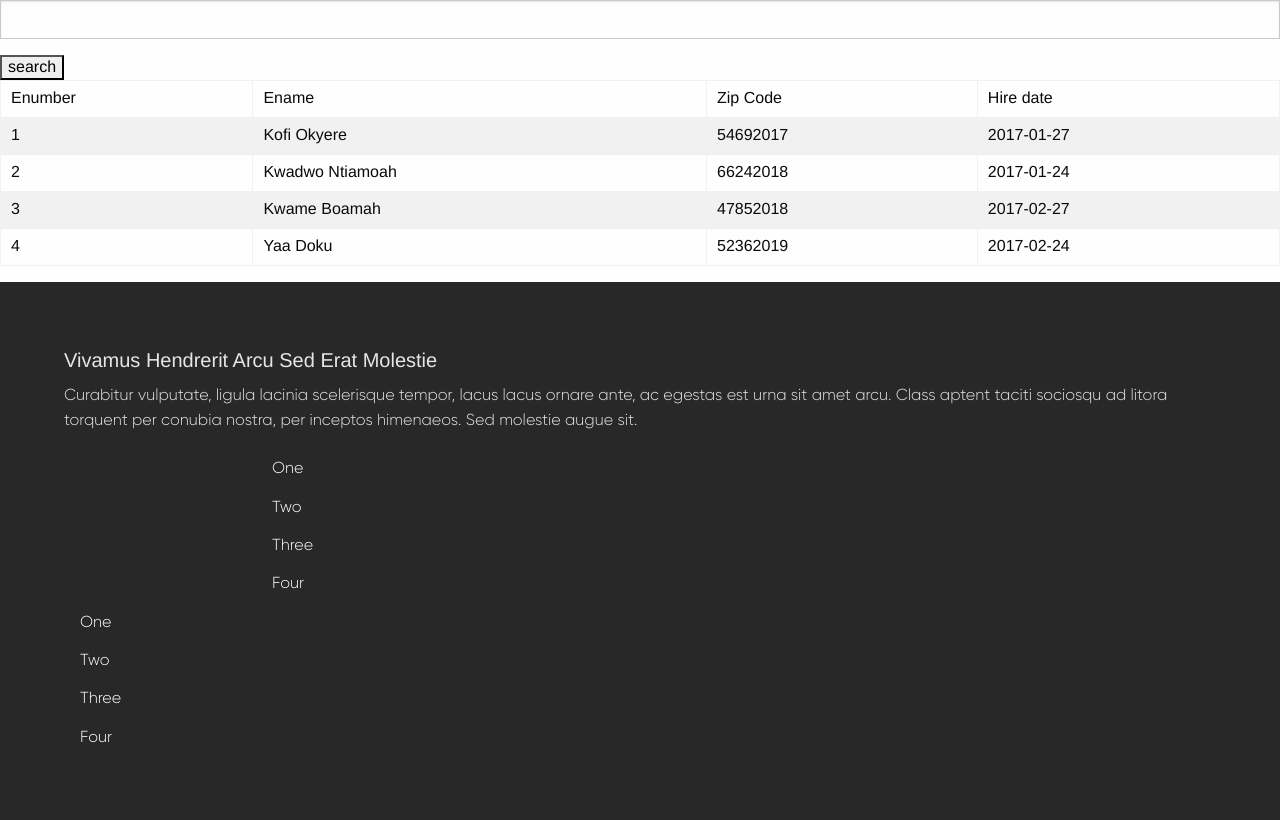
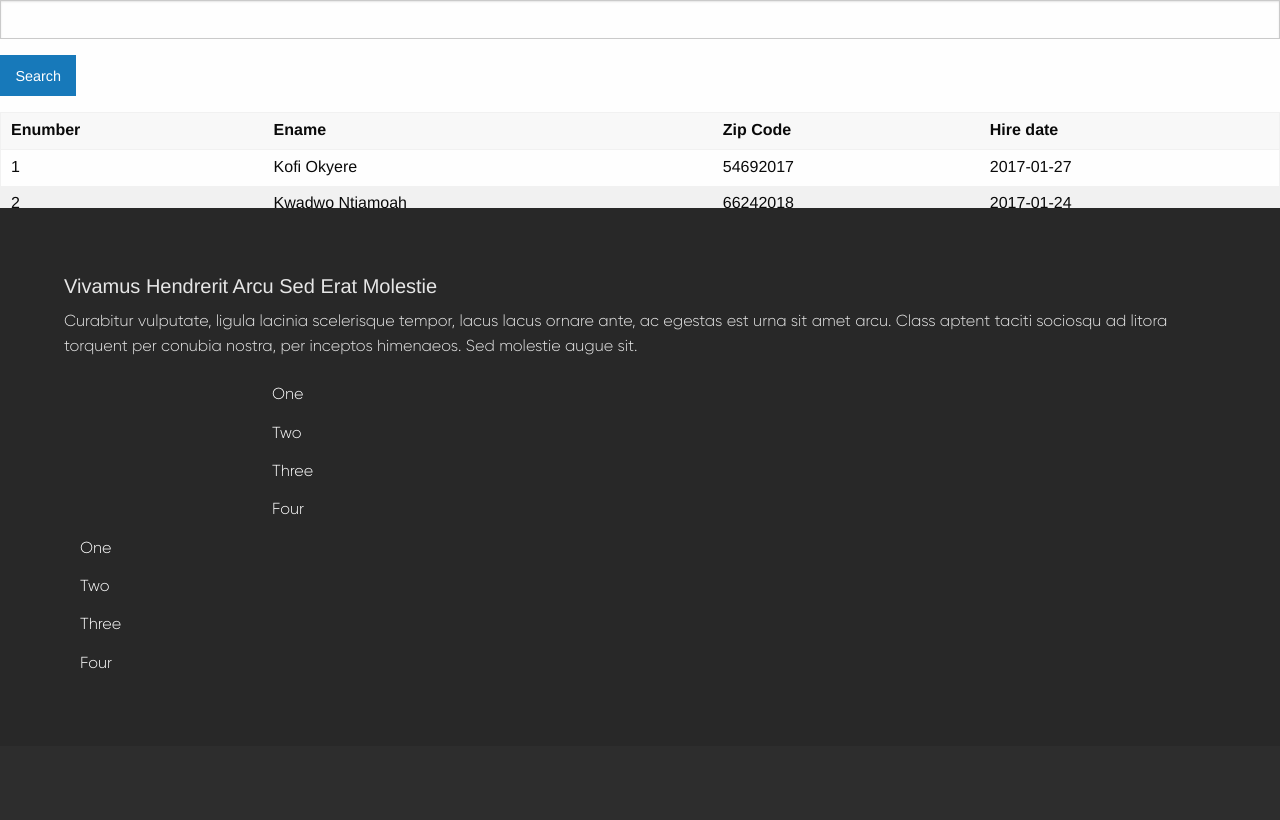
Before and after one commit to KBoohene/E-commerce_final, a PHP site: page /employees.php in a window 1280 px wide. Shown: the part 54-874 px from the top of the page. After the commit the page ends 723 px from the top, so only its background shows below. Run offline with PHP 8.4, Linux system fonts and the light colour scheme; data comes from the database, SQL or seed files in the repository; some libraries are stand-ins or nearby versions.

Commit message:
Added UI interface to employee page

```diff
--- a/Css/style.css
+++ b/Css/style.css
@@ -35,6 +35,10 @@
 	font-family:Gilroy;
 	color:#E6E6E6;
     padding:4em;
+    bottom:0;
+    position:fixed;
+    margin:0;
+    width:100%;
 }
 
 .footer a{
--- a/employees.php
+++ b/employees.php
@@ -7,7 +7,7 @@
   <head>
     <meta charset="utf-8" />
     <meta name="viewport" content="width=device-width, initial-scale=1.0" />
-    <title>Foundation | Welcome</title>
+    <title>Employees</title>
     <link rel="stylesheet" href="Css/foundation.min.css">
     <link rel="stylesheet" href="Css/style.css">
 
@@ -34,8 +34,21 @@
 
       <div id="divContent">
           <form action="" method="GET">
-              <input type="text" name="txtSearch">
-              <input type="submit" value="search" >
+            <div class="row">
+              <div class="large-12 columns">
+                <div class="row collapse">
+                  <div class="small-10 columns">
+                    <input class="search-bar" id="search" type="text" name="txtSearch">
+                  </div>
+                  <div class="small-2 columns">
+                    <button type="submit" class="button">Search</button>
+                  </div>
+                </div>
+              </div>
+            </div>
+
+
+
           </form>
       </div>
 
@@ -62,13 +75,18 @@ else{
 	$row = $person->getPerson(2,"");
 }
 
-	echo"<table border=1>
-				<tr>
-					<td>Enumber</td>
-					<td>Ename</td>
-					<td>Zip Code</td>
-					<td>Hire date</td>
-				</tr>";
+	echo"
+        <div class='row'>
+          <div class='large-10 columns'>
+          <table>
+            <thead>
+		      <tr>
+				<td>Enumber</td>
+				<td>Ename</td>
+				<td>Zip Code</td>
+				<td>Hire date</td>
+		      </tr>
+            </thead>";
 
 	while($row=$person->fetch())
   {
@@ -80,7 +98,9 @@ else{
 					 <td>{$row['hdate']}</td>
 			    </tr>";
   }
- echo"</table>";
+ echo"</table>
+      </div>
+      </div>";
 
 ?>
         <div class="footer">
```
